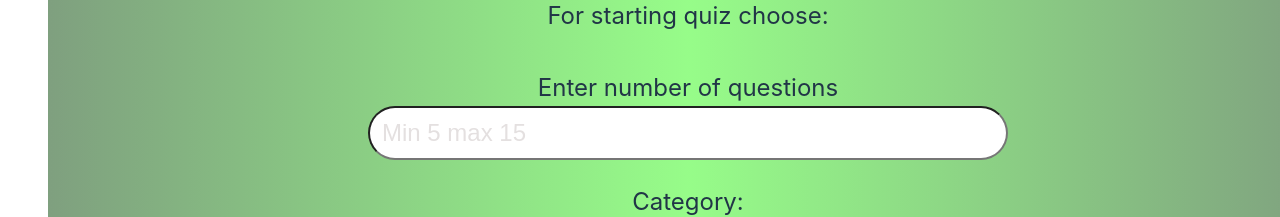
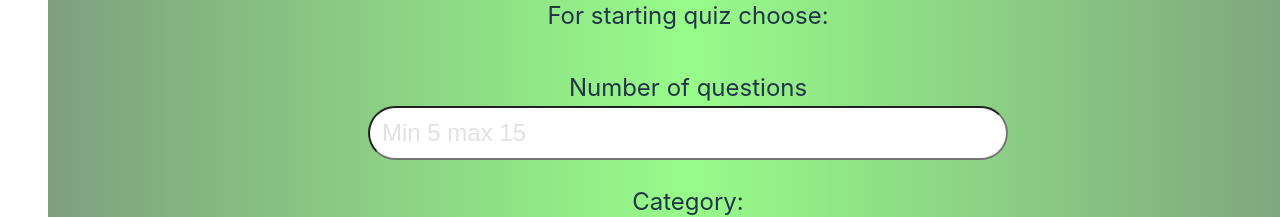
Before and after one commit to Evgeniy558/React_01.24, a React (Vite) app: page / in a window 1280 px wide. Shown: the part 477-694 px from the top of the page. Built offline with nearby package versions, Linux system fonts and the light colour scheme.

Commit message:
delete useEffect in Home page

```diff
--- a/src/pages/Home/Home.jsx
+++ b/src/pages/Home/Home.jsx
@@ -1,18 +1,16 @@
+/* eslint-disable prettier/prettier */
 import Button from '../../components/Button/Button'
 import SelectInput from '../../components/SelectInput/SelectInput'
 import css from './Home.module.css'
 import Input from '../../components/Input/Input'
-import { useEffect } from 'react'
+
 const Home = () => {
-  useEffect(() => {
-    console.log('render')
-  }, [])
   return (
     <section>
       <h1 className={css.title}>QUIZ TIME</h1>
       <p>For starting quiz choose:</p>
       <div className={css.formContainer}>
-        <Input inputText="Enter number of questions" name="numOfQuestions" />
+        <Input inputText="Number of questions" name="numOfQuestions" />
         <div className={css.inputContainer}>
           <SelectInput inputText="Category:" name="category" />
           <SelectInput
```
